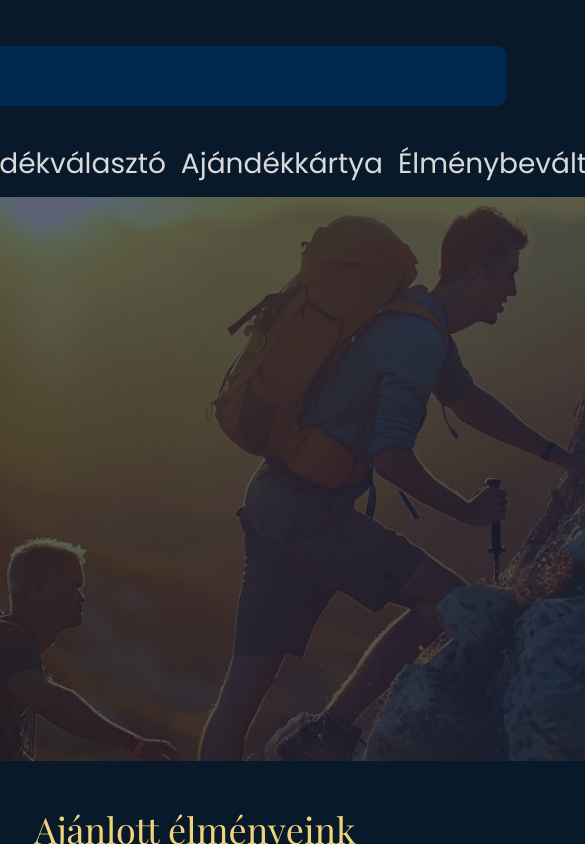
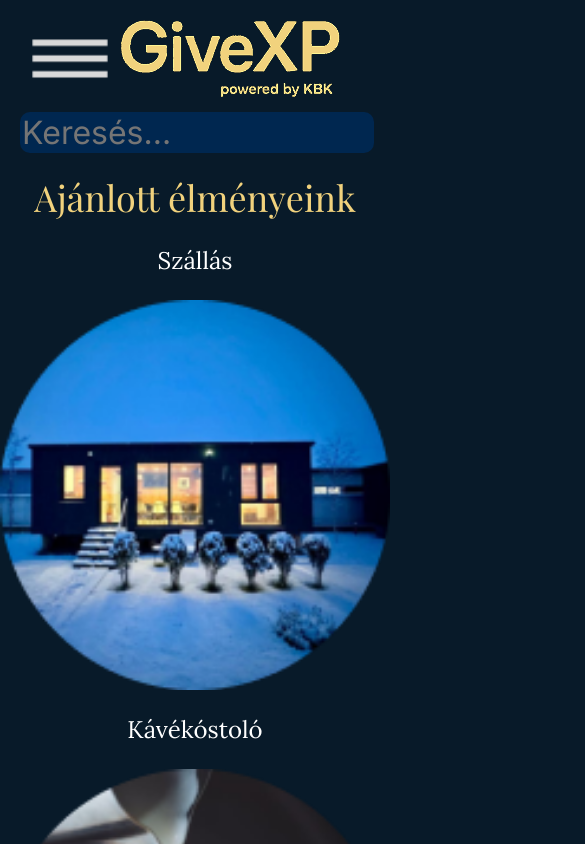
Before and after one commit to BudaiKinga/givexp, a React (Vite) app in the folder frontend/: page / in a window 390 px wide. Shown: the top 844 px of the page, 585 px wide, since content can reach past the window. Built offline with nearby package versions, Linux system fonts and the light colour scheme.

Commit message:
added mobile version

```diff
--- a/frontend/package.json
+++ b/frontend/package.json
@@ -14,6 +14,7 @@
     "@fontsource/lora": "^5.2.5",
     "@fontsource/playfair-display": "^5.2.5",
     "@fontsource/poppins": "^5.2.6",
+    "@uidotdev/usehooks": "^2.4.1",
     "react": "^19.0.0",
     "react-dom": "^19.0.0"
   },
--- a/frontend/src/App.jsx
+++ b/frontend/src/App.jsx
@@ -2,6 +2,9 @@ import "./App.css";
 import Fullsite from "./components/Fullsite/Fullsite";
 
 function App() {
+  const isMobile = window.innerWidth < 1_000;
+  localStorage.setItem("isMobile", isMobile);
+
   return (
     <div className="app">
       <Fullsite />
--- a/frontend/src/components/Fullsite/Fullsite.jsx
+++ b/frontend/src/components/Fullsite/Fullsite.jsx
@@ -1,3 +1,4 @@
+import { useState } from "react";
 import Banner from "../Banner/Banner";
 import Header from "../Header/Header";
 import Kategoriak from "../Homepage/Kategoriak/Kategoriak";
@@ -5,16 +6,44 @@ import Recommendations from "../Homepage/Recommendations/Recommendations";
 import Reviews from "../Homepage/Reviews/Reviews";
 import Terkep from "../Homepage/Terkep/Terkep";
 import "./Fullsite.css";
+import { fnIsMobile } from "../../utils/utils";
 
 const Fullsite = () => {
+  const isMobile = fnIsMobile();
+
+  const mobile = () => {
+    console.log("mobile");
+    return (
+      <>
+        <Header />
+        <Recommendations />
+        {/* <Kategoriak />
+        <Terkep />
+        <Reviews /> */}
+      </>
+    );
+  };
+
+  const desktop = () => {
+    console.log("desktop");
+    return (
+      <>
+        <Header />
+        <Banner />
+        <Recommendations />
+        <Kategoriak />
+        <Terkep />
+        <Reviews />
+      </>
+    );
+  };
+
   return (
     <div className="fullsite">
-      <Header />
-      <Banner />
-      <Recommendations />
-      <Kategoriak />
-      <Terkep />
-      <Reviews />
+      {
+        //Check if message failed
+        isMobile ? mobile() : desktop()
+      }
     </div>
   );
 };
--- a/frontend/src/components/Header/Header.css
+++ b/frontend/src/components/Header/Header.css
@@ -1,5 +1,4 @@
 .header {
-    /* width: 100%; */
     display: flex;
     flex-direction: column;
     gap: 29px;
@@ -8,6 +7,21 @@
     padding-top: 12px;
     padding-bottom: 12px;
     background: #081A29;
+}
+
+.mobileheader {
+    display: flex;
+    flex-direction: column;
+    gap: 15px;
+    text-align: center;
+    justify-content: center;
+    padding: 20px;
+    background: #081A29;
+}
+
+.mobilefirstline {
+    display: flex;
+    flex-direction: row;
 }
 
 input {
--- a/frontend/src/components/Header/Header.jsx
+++ b/frontend/src/components/Header/Header.jsx
@@ -4,8 +4,12 @@ import cart from "../../../public/images/shopping-cart.svg";
 import account from "../../../public/images/account-circle.svg";
 import Search from "../Search/Search";
 import "@fontsource/poppins";
+import { fnIsMobile } from "../../utils/utils";
+import dropdown from "../../../public/images/menu.png";
 
 const Header = () => {
+  const isMobile = fnIsMobile();
+
   const menuItems = [
     "Kategóriák",
     "Helyszínek",
@@ -16,8 +20,22 @@ const Header = () => {
     "Kapcsolat",
   ];
 
+  console.log("In Header");
+
   return (
-    <div className="header">
+    <div className={isMobile ? "mobileheader" : "header"}>
+      {
+        //Check if message failed
+        isMobile ? (
+          <>
+            <div className="mobilefirstline">
+              <img width={"100px"} src={dropdown} />
+              <img src={logo} />
+            </div>
+            <Search />
+          </>
+        ) : (
+          <>
             <div className="line1">
               <img src={logo} />
               <Search />
@@ -29,6 +47,9 @@ const Header = () => {
                 return <div className="button">{item}</div>;
               })}
             </div>
+          </>
+        )
+      }
     </div>
   );
 };
--- a/frontend/src/components/Homepage/Recommendations/Recommendations.css
+++ b/frontend/src/components/Homepage/Recommendations/Recommendations.css
@@ -13,6 +13,12 @@
     box-shadow: 0 16px 10px rgba(0, 0, 0, 0.3);
     z-index: 5;
     /* cast shadow downward */
+}
+
+.mobilerecom {
+    display: flex;
+    flex-direction: column;
+    background: #081A29;
 }
 
 .recom .entry p {
@@ -31,6 +37,7 @@
 .recom .list {
     display: flex;
     flex-direction: row;
+    flex-wrap: wrap;
     gap: 62px;
     align-items: center;
     justify-content: center;
--- a/frontend/src/components/Homepage/Recommendations/Recommendations.jsx
+++ b/frontend/src/components/Homepage/Recommendations/Recommendations.jsx
@@ -7,10 +7,13 @@ import kave from "../../../../public/images/thumbnail/kave.png";
 import szallas from "../../../../public/images/thumbnail/szallas.png";
 import torna from "../../../../public/images/thumbnail/torna.png";
 import tura from "../../../../public/images/thumbnail/tura.png";
+import { fnIsMobile } from "../../../utils/utils";
 
 const Recommendations = () => {
+  const isMobile = fnIsMobile();
+
   return (
-    <div className="recom">
+    <div className={isMobile ? "mobilerecom" : "recom"}>
       <div className="title">Ajánlott élményeink</div>
       <div className="list">
         <div className="entry">
--- a/frontend/src/components/Search/Search.css
+++ b/frontend/src/components/Search/Search.css
@@ -8,3 +8,12 @@
     border: 0;
     background: #002750;
 }
+
+.mobilesearch {
+    font-family: "Inter";
+    font-size: 32px;
+    border-radius: 10px;
+    width: 100%;
+    border: 0;
+    background: #002750;
+}
--- a/frontend/src/components/Search/Search.jsx
+++ b/frontend/src/components/Search/Search.jsx
@@ -1,8 +1,16 @@
+import { fnIsMobile } from "../../utils/utils";
 import "./Search.css";
 import "@fontsource/inter";
 
 const Search = () => {
-  return <input className="search" placeholder="Keresés..." type="text"></input>;
+  const isMobile = fnIsMobile();
+  return (
+    <input
+      className={isMobile ? "mobilesearch" : "search"}
+      placeholder="Keresés..."
+      type="text"
+    ></input>
+  );
 };
 
 export default Search;
--- /dev/null
+++ b/frontend/src/utils/utils.jsx
@@ -0,0 +1,3 @@
+export function fnIsMobile() {
+  return localStorage.getItem("isMobile") === "true";
+}
```
Also changed, not shown: frontend/src/components/Homepage/Contact/Contact.css (+8 -0 lines), frontend/public/images/menu.png (added), 1 other file (tests, documents, lock files or other folders). Lines whose indentation alone changed are shown as unchanged.
